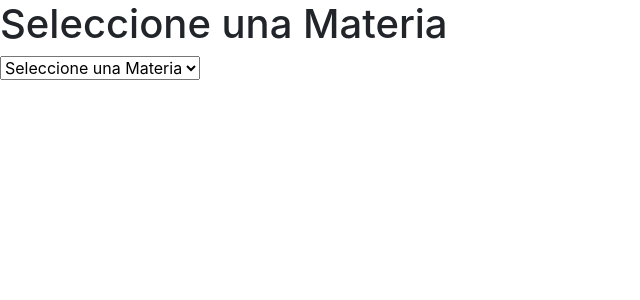
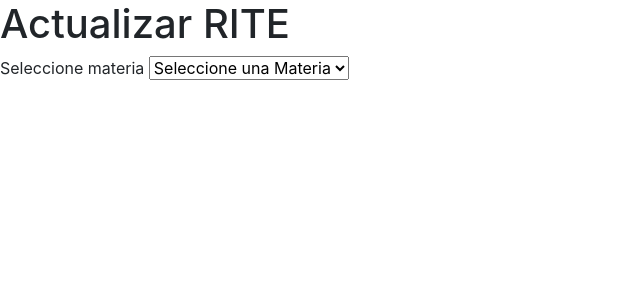
Before and after one commit to JhomarMendieta/GestorAcademico, a PHP site: page /gestoracademico/php/views/profesores/actualizar_rite.php in a window 1280 px wide. Shown: the part 56-356 px from the top of the page, without its empty margins (0-640 px from the left). Run offline with PHP 8.4, Linux system fonts and the light colour scheme; tables that the repository leaves empty or names only in its code hold one stand-in row (values such as "Sample post").

Commit message:
cambios estilos

```diff
--- a/php/views/profesores/actualizar_rite.php
+++ b/php/views/profesores/actualizar_rite.php
@@ -3,7 +3,6 @@
 <head>
     <meta charset="UTF-8">
     <meta name="viewport" content="width=device-width, initial-scale=1.0">
-    <link rel="shortcut icon" href="../../../img/LogoEESTN1.png" type="image/x-icon">
     <link rel="stylesheet" href="actualizar_rite.css">
     <link href="https://cdn.jsdelivr.net/npm/bootstrap@5.3.3/dist/css/bootstrap.min.css" rel="stylesheet" integrity="sha384-QWTKZyjpPEjISv5WaRU9OFeRpok6YctnYmDr5pNlyT2bRjXh0JMhjY6hW+ALEwIH" crossorigin="anonymous">
     <link rel="stylesheet" href="https://stackpath.bootstrapcdn.com/bootstrap/4.5.2/css/bootstrap.min.css">
@@ -38,6 +37,9 @@
     </div>
   </div>
 </nav>
+<div class = "titulo">
+    <h1>Actualizar RITE</h1>
+</div>
 <!-- ------------------------------------------------------------------------------------------------------------------------------------------------- -->
 <?php
 include '../../conn.php';
@@ -101,8 +103,10 @@ $stmt->bind_param("i", $profesorId);
 $stmt->execute();
 $result = $stmt->get_result();
 ?>
-<h1>Seleccione una Materia</h1>
+<div class = "select-materia">
+
     <form id="materiaForm" method="POST" action="">
+        <label for="materiaForm">Seleccione materia</label>
         <select name="materia_id" required onchange="this.form.submit()">
             <option value="" disabled selected>Seleccione una Materia</option>
             <?php while($row = $result->fetch_assoc()): ?>
@@ -110,7 +114,7 @@ $result = $stmt->get_result();
             <?php endwhile; ?>
         </select>
     </form>
-
+</div>
 <?php
 if ($_SERVER['REQUEST_METHOD'] == 'POST' && isset($_POST['materia_id'])) {
     $materiaId = $_POST['materia_id'];
@@ -134,9 +138,9 @@ if ($_SERVER['REQUEST_METHOD'] == 'POST' && isset($_POST['materia_id'])) {
     $stmtMateria->fetch();
     $stmtMateria->close();
 
-    echo "<h4>Materia {$nombreMateria}</h4>";
-    echo "<h2>Seleccione una Instancia</h2>";
+    echo "<p>Materia: {$nombreMateria}</p>";
     echo "<form id='instanciaForm' method='POST' action=''>";
+    echo "<label for='instanciaForm'>Seleccione una instancia   </label>";
     echo "<input type='hidden' name='materia_id' value='{$materiaId}'>";
     echo "<select name='instancia' required onchange='this.form.submit()'>";
     echo "<option value='' disabled selected>Seleccione una Instancia</option>";
@@ -172,9 +176,9 @@ if ($_SERVER['REQUEST_METHOD'] == 'POST' && isset($_POST['instancia']) && isset(
     $stmtMateria->fetch();
     $stmtMateria->close();
 
-    echo "<h4>Materia {$nombreMateria} - Instancia {$instancia}</h4>";
-    echo "<h2>Seleccione un Alumno</h2>";
+    echo "<p>Materia {$nombreMateria} - Instancia {$instancia}</p>";
     echo "<form id='alumnoForm' method='POST' action=''>";
+    echo "<label for='alumnoForm'>Seleccione un alumno </label>";
     echo "<input type='hidden' name='materia_id' value='{$materiaId}'>";
     echo "<input type='hidden' name='instancia' value='{$instancia}'>";
     echo "<select name='alumno_id' required onchange='this.form.submit()'>";
@@ -183,7 +187,6 @@ if ($_SERVER['REQUEST_METHOD'] == 'POST' && isset($_POST['instancia']) && isset(
     while ($row = $result->fetch_assoc()) {
         echo "<option value='{$row['id']}'>{$row['apellidos']} {$row['nombres']}</option>";
     }
-
     echo "</select>";
     echo "</form>";
 }
@@ -220,7 +223,7 @@ if ($_SERVER['REQUEST_METHOD'] == 'POST' && isset($_POST['alumno_id']) && isset(
     $resultNotas = $stmtNotas->get_result();
     ?>
 
-    <h2>Notas de <?php echo "{$apellidoAlumno} {$nombreAlumno}"; ?> en la Materia <?php echo $nombreMateria; ?> - Instancia <?php echo $instancia; ?></h2>
+    <p>Notas de <?php echo "{$apellidoAlumno} {$nombreAlumno}"; ?> en la Materia <?php echo $nombreMateria; ?> - Instancia <?php echo $instancia; ?></p>
     <table  class='table table-striped'>
         <thead>
             <tr>
```
Lines whose indentation alone changed are shown as unchanged.
